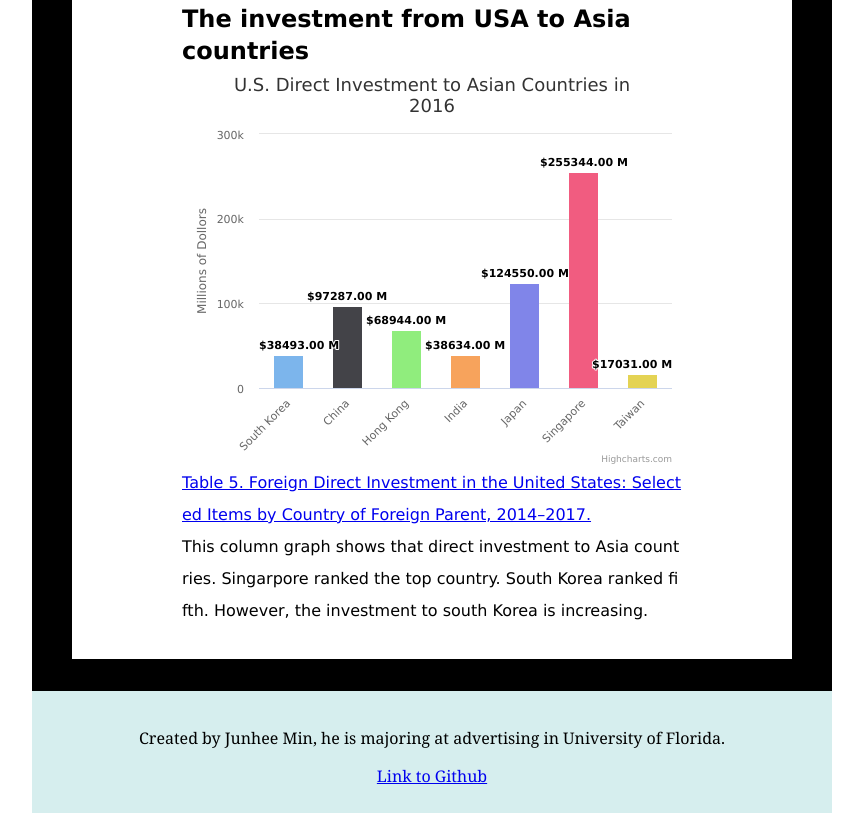
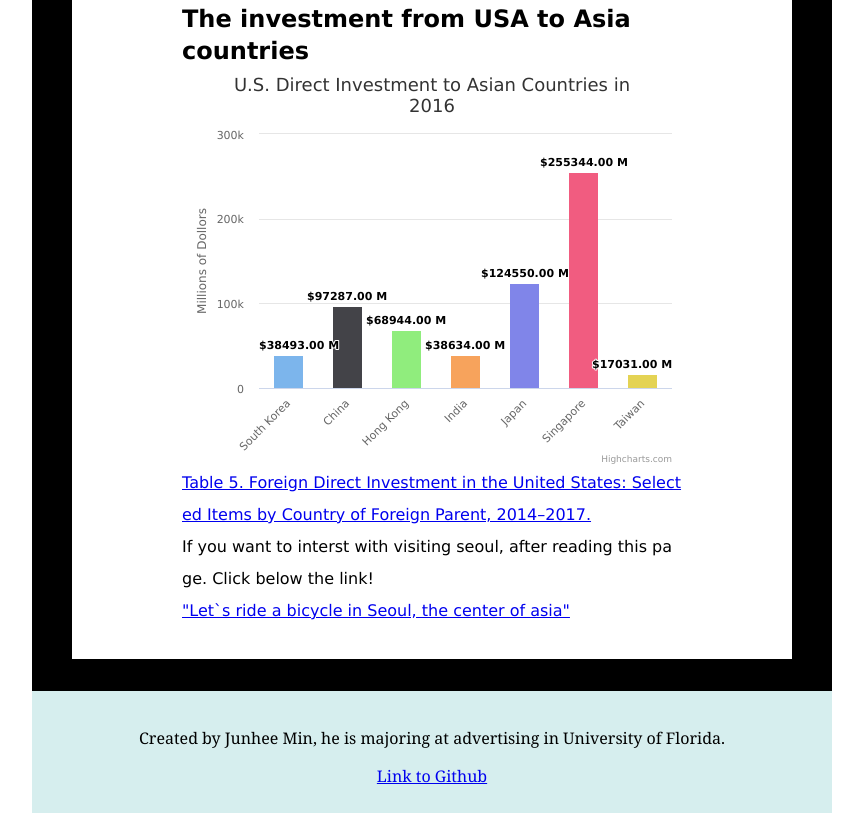
Before and after one commit to jamesmin94/Final-project, a plain HTML site: page index.html in a window 1280 px wide. Shown: the part 2068-2881 px from the top of the page, without its empty margins (208-1071 px from the left). Drawn offline with nearby package versions, Linux system fonts and the light colour scheme.

Commit message:
Add files via upload

```diff
--- a/index.html
+++ b/index.html
@@ -43,6 +43,8 @@
       The article also shows that South Korea away tarrifcs for US trucks untill 2041. Additionally, South Korea motor company can export 50,000 cars per years. Because of freetrade agreement, it cause to increase the market share of Korean cars in the U.S. auto market.</p>
        <p><a href="https://ustr.gov/trade-agreements/free-trade-agreements/korus-fta">"U.S. - Korea Free Trade Agreement"</a></p>
        <p><a href="https://ustr.gov/about-us/policy-offices/press-office/fact-sheets/2018/september/fact-sheet-us-korea-free-trade">"Fact Sheet on U.S.-Korea Free Trade Agreement Outcomes"</a></p>
+
+
       </section>
 
       <section id="maps">
@@ -59,7 +61,8 @@
 
         <div id="chart"></div>
         <p><a href="https://www.bea.gov/system/files/2018-07/fdici0718.pdf">Table 5. Foreign Direct Investment in the United States: Selected Items by Country of Foreign Parent, 2014–2017.</a></p>
-        <p>This column graph shows that direct investment to Asia countries. Singarpore ranked the top country. South Korea ranked fifth. However, the investment to south Korea is increasing.</p>
+        <P>If you want to interst with visiting seoul, after reading this page. Click below the link!</p>
+        <p><a href="https://spark.adobe.com/page/Bmv7JY9SaUBCT/">"Let`s ride a bicycle in Seoul, the center of asia"</a></p>
       </section>
     </div>
 
```
